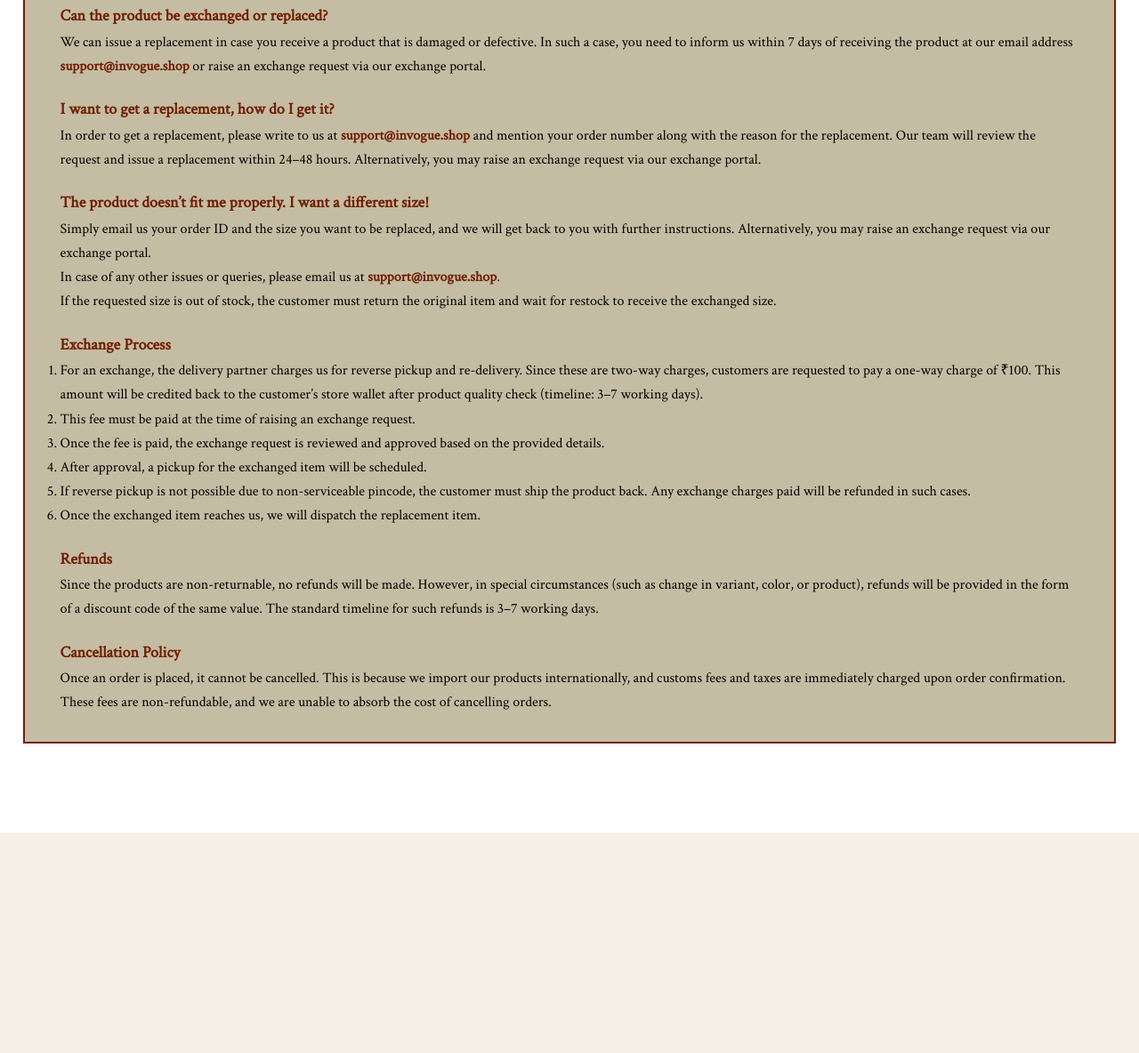
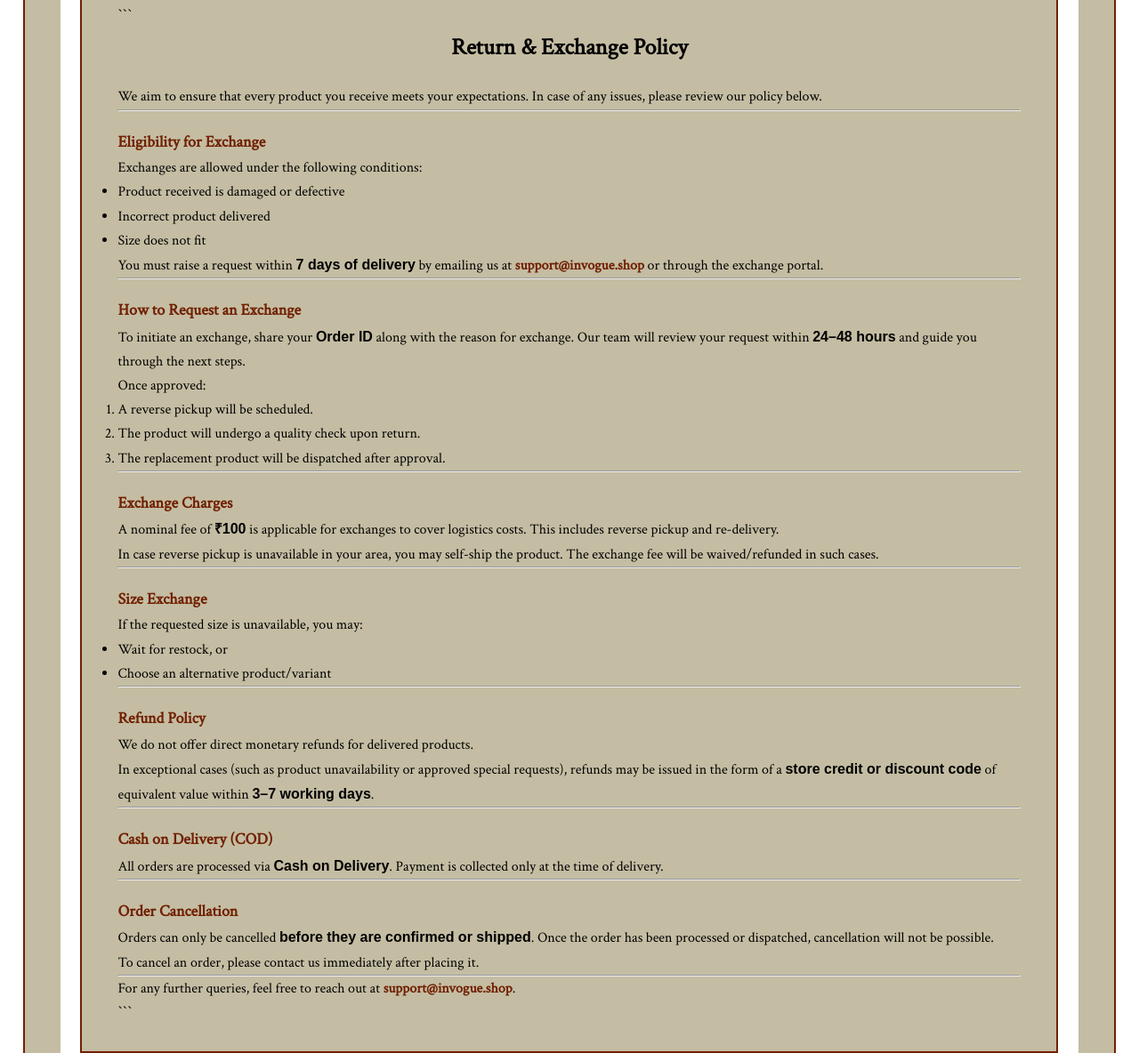
Before and after one commit to misbah-shaikhh/gracestyledesign, a website: page public/htmlpages/return.html in a window 1280 px wide. Shown: the part 304-1488 px from the top of the page at 89% size. Before the commit the page ends 1240 px from the top, so only its background shows below. Drawn offline with Linux system fonts and the light colour scheme; a web font is replaced by a local one.

Commit message:
return policy

````diff
--- a/public/htmlpages/return.html
+++ b/public/htmlpages/return.html
@@ -1,5 +1,6 @@
 <!DOCTYPE html>
 <html lang="en">
+
 <head>
   <meta charset="UTF-8">
   <title>GS Ethnic Store</title>
@@ -10,10 +11,12 @@
   <link rel="stylesheet" href="https://fonts.googleapis.com/css?family=Corben">
   <link rel="stylesheet" href="https://fonts.googleapis.com/css?family=Crimson+Text">
   <link href="https://fonts.googleapis.com/css2?family=Caveat:wght@400;500;600;700&display=swap" rel="stylesheet">
-  <link href="https://fonts.googleapis.com/css2?family=Inter:wght@100;200;300;400;500;600;700;800;900&display=swap" rel="stylesheet">
+  <link href="https://fonts.googleapis.com/css2?family=Inter:wght@100;200;300;400;500;600;700;800;900&display=swap"
+    rel="stylesheet">
   <link rel="stylesheet" href="https://cdnjs.cloudflare.com/ajax/libs/font-awesome/6.5.0/css/all.min.css">
   <meta name="viewport" content="width=device-width, initial-scale=1.0">
 </head>
+
 <body>
 
   <!-- HEADER -->
@@ -74,86 +77,124 @@
   <div class="about-wrapper">
     <div class="policy-section">
 
+      <div class="about-wrapper">
+        <div class="policy-section">
+
+          ```
           <h2>Return & Exchange Policy</h2>
 
           <p>
-    Please note that in case of a return or exchange, the policy mentioned below will be followed.
+            We aim to ensure that every product you receive meets your expectations.
+            In case of any issues, please review our policy below.
           </p>
 
-  <h3>Can the product be exchanged or replaced?</h3>
+          <hr>
+
+          <h3>Eligibility for Exchange</h3>
           <p>
-    We can issue a replacement in case you receive a product that is damaged or defective.
-    In such a case, you need to inform us within 7 days of receiving the product at our email address
+            Exchanges are allowed under the following conditions:
+          </p>
+          <ul>
+            <li>Product received is damaged or defective</li>
+            <li>Incorrect product delivered</li>
+            <li>Size does not fit</li>
+          </ul>
+
+          <p>
+            You must raise a request within <b>7 days of delivery</b> by emailing us at
             <a href="mailto:support@invogue.shop">support@invogue.shop</a>
-    or raise an exchange request via our exchange portal.
+            or through the exchange portal.
           </p>
 
-  <h3>I want to get a replacement, how do I get it?</h3>
+          <hr>
+
+          <h3>How to Request an Exchange</h3>
           <p>
-    In order to get a replacement, please write to us at
-    <a href="mailto:support@invogue.shop">support@invogue.shop</a>
-    and mention your order number along with the reason for the replacement.
-    Our team will review the request and issue a replacement within 24–48 hours.
-    Alternatively, you may raise an exchange request via our exchange portal.
-  </p>
-
-  <h3>The product doesn’t fit me properly. I want a different size!</h3>
-  <p>
-    Simply email us your order ID and the size you want to be replaced, and we will get back to you with further instructions.
-    Alternatively, you may raise an exchange request via our exchange portal.
+            To initiate an exchange, share your <b>Order ID</b> along with the reason for exchange.
+            Our team will review your request within <b>24–48 hours</b> and guide you through the next steps.
           </p>
 
           <p>
-    In case of any other issues or queries, please email us at
-    <a href="mailto:support@invogue.shop">support@invogue.shop</a>.
+            Once approved:
+          </p>
+          <ol>
+            <li>A reverse pickup will be scheduled.</li>
+            <li>The product will undergo a quality check upon return.</li>
+            <li>The replacement product will be dispatched after approval.</li>
+          </ol>
+
+          <hr>
+
+          <h3>Exchange Charges</h3>
+          <p>
+            A nominal fee of <b>₹100</b> is applicable for exchanges to cover logistics costs.
+            This includes reverse pickup and re-delivery.
           </p>
 
           <p>
-    If the requested size is out of stock, the customer must return the original item and wait for restock to receive the exchanged size.
+            In case reverse pickup is unavailable in your area, you may self-ship the product.
+            The exchange fee will be waived/refunded in such cases.
           </p>
 
-  <h3>Exchange Process</h3>
-  <ol>
-    <li>
-      For an exchange, the delivery partner charges us for reverse pickup and re-delivery.
-      Since these are two-way charges, customers are requested to pay a one-way charge of ₹100.
-      This amount will be credited back to the customer’s store wallet after product quality check
-      (timeline: 3–7 working days).
-    </li>
-    <li>
-      This fee must be paid at the time of raising an exchange request.
-    </li>
-    <li>
-      Once the fee is paid, the exchange request is reviewed and approved based on the provided details.
-    </li>
-    <li>
-      After approval, a pickup for the exchanged item will be scheduled.
-    </li>
-    <li>
-      If reverse pickup is not possible due to non-serviceable pincode, the customer must ship the product back.
-      Any exchange charges paid will be refunded in such cases.
-    </li>
-    <li>
-      Once the exchanged item reaches us, we will dispatch the replacement item.
-    </li>
-  </ol>
+          <hr>
 
-  <h3>Refunds</h3>
+          <h3>Size Exchange</h3>
           <p>
-    Since the products are non-returnable, no refunds will be made. However, in special circumstances
-    (such as change in variant, color, or product), refunds will be provided in the form of a discount code
-    of the same value. The standard timeline for such refunds is 3–7 working days.
+            If the requested size is unavailable, you may:
+          </p>
+          <ul>
+            <li>Wait for restock, or</li>
+            <li>Choose an alternative product/variant</li>
+          </ul>
+
+          <hr>
+
+          <h3>Refund Policy</h3>
+          <p>
+            We do not offer direct monetary refunds for delivered products.
           </p>
 
-  <h3>Cancellation Policy</h3>
           <p>
-    Once an order is placed, it cannot be cancelled. This is because we import our products internationally,
-    and customs fees and taxes are immediately charged upon order confirmation. These fees are non-refundable,
-    and we are unable to absorb the cost of cancelling orders.
+            In exceptional cases (such as product unavailability or approved special requests),
+            refunds may be issued in the form of a <b>store credit or discount code</b>
+            of equivalent value within <b>3–7 working days</b>.
           </p>
+
+          <hr>
+
+          <h3>Cash on Delivery (COD)</h3>
+          <p>
+            All orders are processed via <b>Cash on Delivery</b>.
+            Payment is collected only at the time of delivery.
+          </p>
+
+          <hr>
+
+          <h3>Order Cancellation</h3>
+          <p>
+            Orders can only be cancelled <b>before they are confirmed or shipped</b>.
+            Once the order has been processed or dispatched, cancellation will not be possible.
+          </p>
+
+          <p>
+            To cancel an order, please contact us immediately after placing it.
+          </p>
+
+          <hr>
+
+          <p>
+            For any further queries, feel free to reach out at
+            <a href="mailto:support@invogue.shop">support@invogue.shop</a>.
+          </p>
+          ```
+
+        </div>
+      </div>
+
     </div>
   </div>
 
   <script src="../jspages/script.js"></script>
 </body>
+
 </html>
````
Lines whose indentation alone changed are shown as unchanged.
